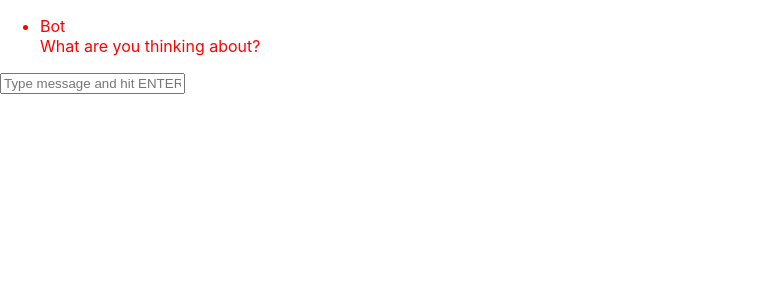
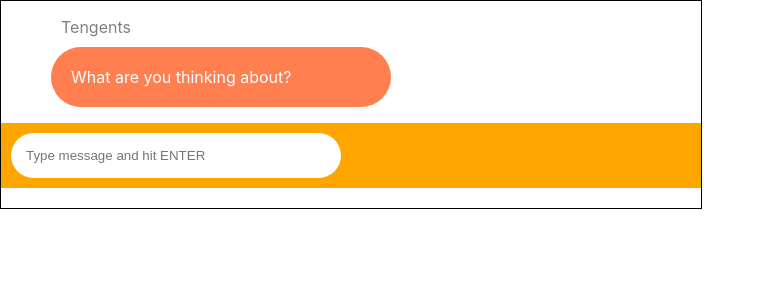
Before and after one commit to oliverphan/tengents, a React (Create React App) app: page / in a window 1280 px wide. Shown: the top 300 px of the page, without its empty margins (0-765 px from the left). Built offline with nearby package versions, Linux system fonts and the light colour scheme.

Commit message:
chat fix

```diff
--- a/src/App.css
+++ b/src/App.css
@@ -1,4 +1,6 @@
 #App {
-  text-align: left;
-  color: red;
-}
+    color: black;
+    border-style: solid;
+    border-width: 1px;
+    width:700px;
+  }
--- a/src/App.js
+++ b/src/App.js
@@ -8,7 +8,7 @@ import { bigIntLiteral } from '@babel/types';
 
 const App = () => {
     const [messages, setMessages] = useState([{
-        senderId: "Bot",
+        senderId: "Tengents",
         message: "What are you thinking about?"
     }])
 
@@ -16,7 +16,7 @@ const App = () => {
     const [insightCount, setInsightCount] = useState(0)
     // const [displayInsightsFlag, setDisplayInsightsFlag] = useState(false)
 
-    const imageLink = null
+    let imageLink = null
     const getBotMessage = async (obj) => {
         let response = await fetch("http://127.0.0.1:8000/api/talk/", {
             method: 'POST',
@@ -26,22 +26,22 @@ const App = () => {
             }
         })
         let data = await response.json()
-        const sentiment = data.Sentiment.toLowerCase()
+        const sentiment = data.Sentiment
         switch (sentiment) {
-            case "positive":
+            case "POSITIVE":
                 imageLink = "https://cdn10.bigcommerce.com/s-npe4l/products/555/images/1631/M-MZ-SMIL---High__27907.1498757701.1280.1280.jpg?c=2"
                 break;
-            case "negative":
+            case "NEGATIVE":
                 imageLink = "https://www.dictionary.com/e/wp-content/uploads/2018/09/slightly-frowning-face.png"
                 break;
-            case "neutral":
+            case "NEUTRAL":
                 imageLink = "https://s3.amazonaws.com/pix.iemoji.com/images/emoji/apple/ios-12/256/neutral-face.png"
                 break;
             default:
                 imageLink = "https://encrypted-tbn0.gstatic.com/images?q=tbn:ANd9GcSJmR7JtQbfwzvS7nBBweuLkvKhJbr9AsIpYXQ3QKtBFiFyNW01"
                 break;
         }
-        setMessages(messages.concat([obj, {senderId: "Bot", message: data.reply}]))
+        setMessages(messages.concat([obj, {senderId: "Tengents", message: data.reply}]))
     }
 
     // Send messages to server here to invoke response
--- /dev/null
+++ b/src/MessageList.css
@@ -0,0 +1,16 @@
+.message-list{
+	list-style: none;
+}
+.dialogue{
+	background-color: coral;
+	color: white;
+	border-radius: 30px;
+	margin:10px;
+	padding:20px;
+	width:300px;
+}
+
+.name{
+	color:grey;
+	padding: 20px;
+}
--- a/src/MessageList.js
+++ b/src/MessageList.js
@@ -1,4 +1,5 @@
 import React from 'react';
+import './MessageList.css';
 
 const MessageList = (props) => {
     // Messages is an array of objects
@@ -8,10 +9,8 @@ const MessageList = (props) => {
             {messages.map(message => {
                 return (
                     <li key={message.id}>
-                        <div>
-                            {message.senderId}
-                        </div>
-                        <div>
+                        <span className="name">{message.senderId}</span>
+                        <div className="dialogue">
                             {message.message}
                         </div>
                     </li>
--- /dev/null
+++ b/src/SendMessageBox.css
@@ -0,0 +1,13 @@
+.send-message-form{
+	background-color: orange;
+}
+input {
+
+	background-color: white;
+	color: black;
+	border-radius: 30px;
+	border-style: none;
+	margin:10px;
+	padding:15px;
+	width:300px;
+}
--- a/src/SendMessageBox.js
+++ b/src/SendMessageBox.js
@@ -1,4 +1,5 @@
 import React, { useState } from 'react';
+import './SendMessageBox.css'
 
 const SendMessageBox = (props) => {
     const {sendMessage, sendImageUrl} = props
```
